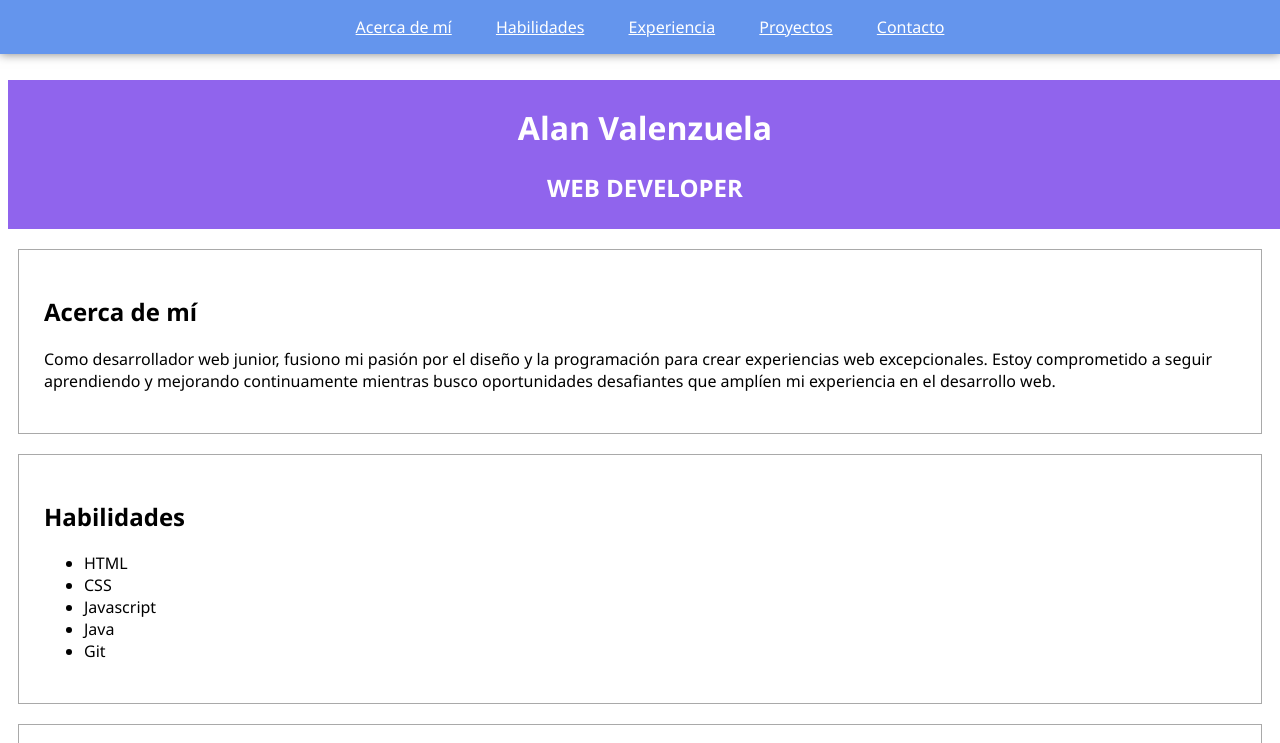
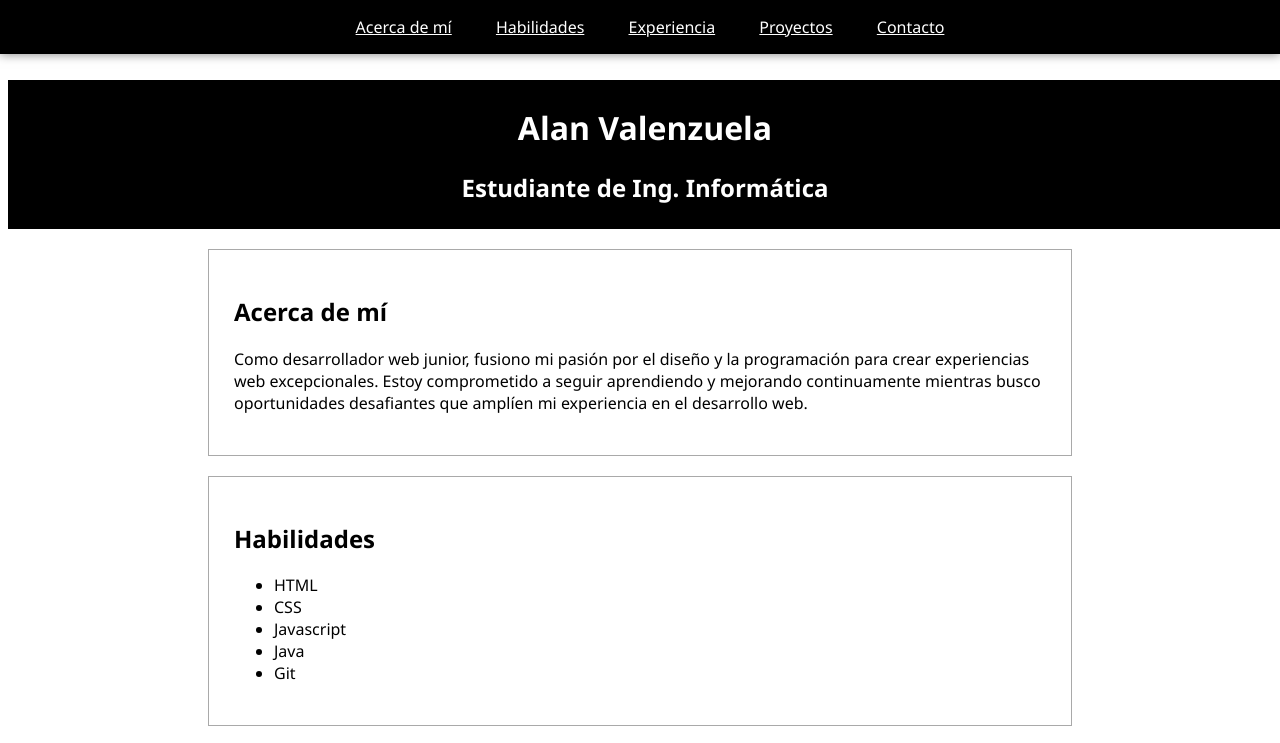
Before and after one commit to ElAlan21/elalan21.github.io, a plain HTML site: page index.html in a window 1280 px wide. Shown: the top 743 px of the page. Drawn offline with Linux system fonts and the light colour scheme.

Commit message:
Updated styles to black

```diff
--- a/index.html
+++ b/index.html
@@ -11,6 +11,7 @@
             rel="stylesheet"
             href="https://cdnjs.cloudflare.com/ajax/libs/font-awesome/4.7.0/css/font-awesome.min.css"
         />
+        <script src="script.js"></script>
     </head>
 
     <body>
@@ -26,7 +27,7 @@
             </nav>
             <div id="title">
                 <h1>Alan Valenzuela</h1>
-                <h2>WEB DEVELOPER</h2>
+                <h2>Estudiante de Ing. Informática</h2>
             </div>
         </header>
         <main>
--- a/style.css
+++ b/style.css
@@ -5,7 +5,7 @@ nav {
     top: 0;
     left: 0;
     width: 100%;
-    background-color: #6495ed;
+    background-color: black;
     box-shadow: 0 0 10px rgba(0, 0, 0, 0.5);
 }
 nav a {
@@ -14,7 +14,7 @@ nav a {
     padding: 10px;
 }
 nav a:hover {
-    background-color: #408ea1;
+    background-color: darkgray;
     transition: all 0.3s ease-in-out;
 }
 
@@ -28,12 +28,12 @@ body {
     padding: 5px;
     width: 100%;
     color: white;
-    background-color: #9064ed;
+    background-color: black;
 }
 section {
     border: 0.5px solid darkgrey;
     margin-block: 20px;
-    margin-inline: 10px;
+    margin-inline: 200px;
     padding: 25px;
 }
 
```
